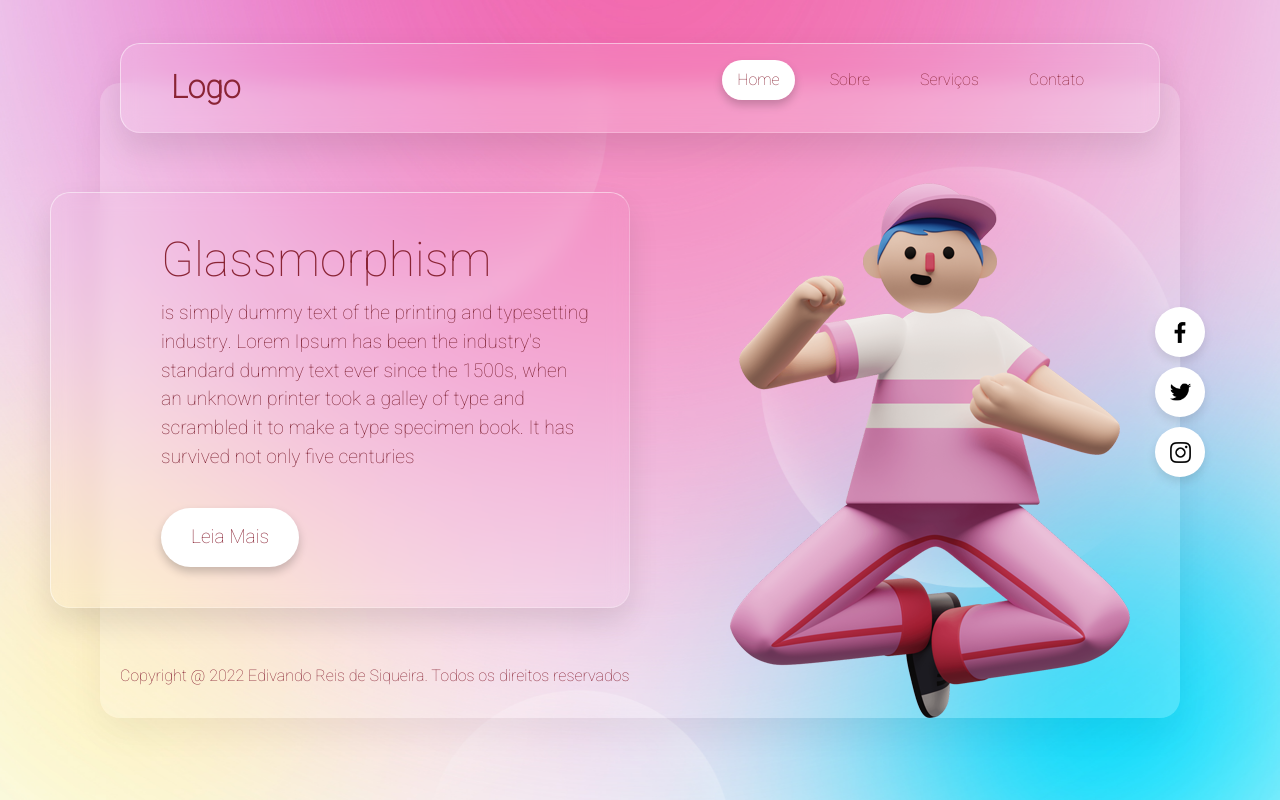
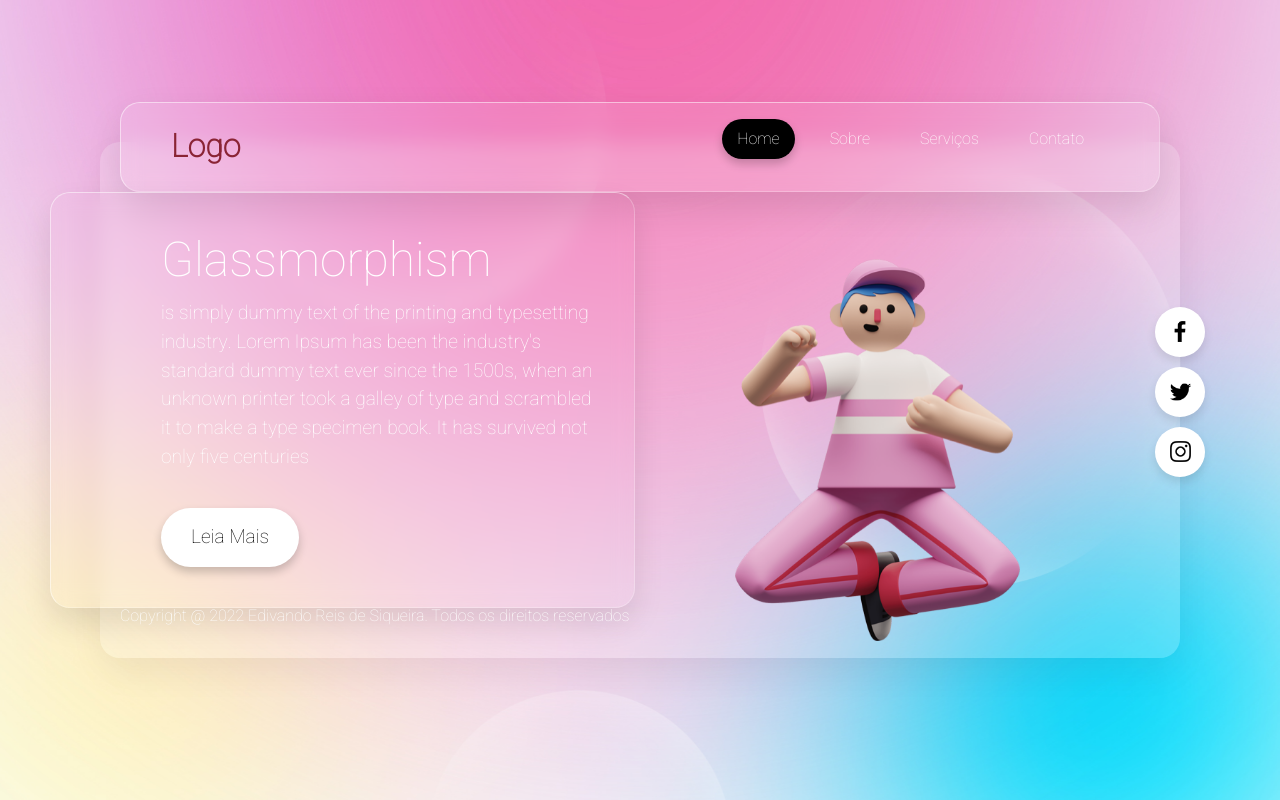
Before and after one commit to DidoReis/Glassmorphism-Crafter-Not-Official, a plain HTML site: page index.html in a window 1280 px wide. Drawn offline with nearby package versions, Linux system fonts and the light colour scheme; a web font is replaced by a local one.

Commit message:
Update estilo.css

```diff
--- a/css/estilo.css
+++ b/css/estilo.css
@@ -79,7 +79,7 @@ header ul li a
 {
 	text-decoration: none;
 	font-weight: 500;
-	color: #8a2435;
+	color: #FFF;
 	padding: 8px 15px;
 	border-radius: 25px;
 }
@@ -88,7 +88,7 @@ header ul li a:hover,
 header ul li a.active
 
 {
-	background: #fff;
+	background: #000;
 	box-shadow: 0 5px 10px rgba(0, 0, 0, 0.20);
 
 }
@@ -110,13 +110,13 @@ header ul li a.active
 .content h2
 {
 	font-size: 3em;
-	color: #8a2435;
+	color: #FFF;
 }
 
 .content p
 {
 	font-size: 1.2em;
-	color: #802435;
+	color: #FFF;
 }
 
 .content a
@@ -124,7 +124,7 @@ header ul li a.active
 	display: inline-block;
 	padding: 15px 30px;
 	background: #fff;
-	color: #8a2435;
+	color: #000;
 	margin-top: 20px;
 	border-radius: 30px;
 	font-size: 1.2em;
@@ -133,10 +133,13 @@ header ul li a.active
 	box-shadow: 0 5px 10px rgba(0, 0, 0, 0.20);
 }
 
+
 .imgBX img
 {
-	max-width: 400px;
+	max-width: 285px;
+	margin-right: 110px;
 	animation: animate 5s linear infinite;
+
 }
 
 @keyframes  animate {
@@ -195,7 +198,7 @@ header ul li a.active
 	position: absolute;
 	bottom: 30px;
 	left: 20px;
-	color: #8a2435;
+	color: #FFF;
 }
 
 @media (max-width: 1200px)
```
